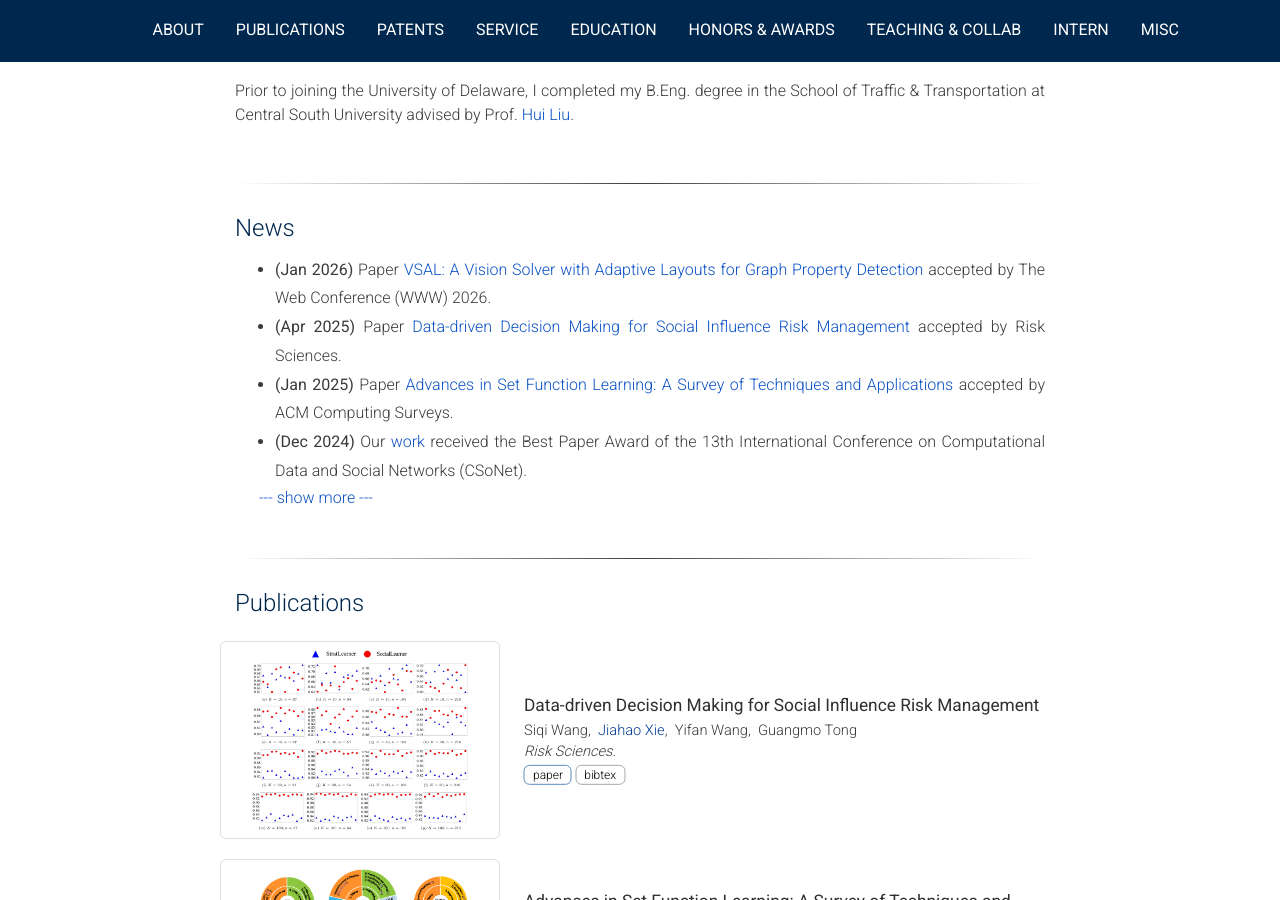
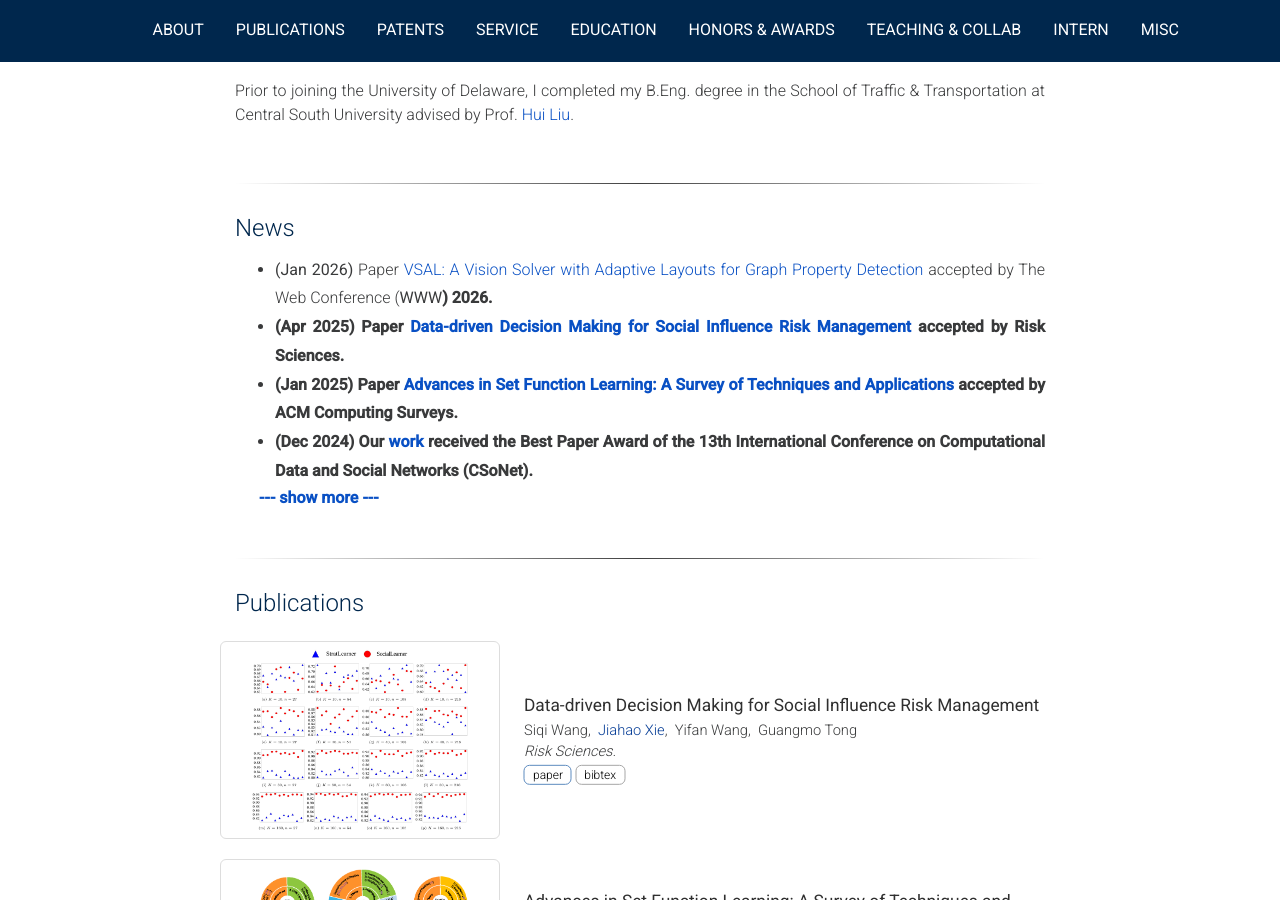
Before and after one commit to Jiahao-Xie-86/Jiahao-Xie-86.github.io, a Jekyll site: the page built from index.markdown, in a window 1280 px wide and 900 px high, scrolled down 498 px. Built offline with Jekyll 4.4.1, drawn with Linux system fonts in a browser that asks for light colours; nearby versions of some CDN libraries; a style sheet for code colours, icons or effects is not loaded.

```diff
--- a/_data/news.yaml
+++ b/_data/news.yaml
@@ -1,5 +1,5 @@
 recent:
- - <b>(Jan 2026)</b> Paper <a href=""> VSAL:&nbsp;A Vision Solver with Adaptive Layouts for Graph Property Detection </a> accepted by The Web Conference (WWW) 2026.
+ - <b>(Jan 2026)</b> Paper <a href=""> VSAL:&nbsp;A Vision Solver with Adaptive Layouts for Graph Property Detection </a> accepted by The Web Conference (<b>WWW<b>) 2026.
  - <b>(Apr 2025)</b> Paper <a href="https://www.sciencedirect.com/science/article/pii/S2950629825000098"> Data-driven Decision Making for Social Influence Risk Management </a> accepted by Risk Sciences.
  - <b>(Jan 2025)</b> Paper <a href="https://dl.acm.org/doi/10.1145/3715905"> Advances in Set Function Learning:&nbsp;A Survey of Techniques and Applications</a> accepted by ACM Computing Surveys.
  - <b>(Dec 2024)</b> Our <a href="https://link.springer.com/chapter/10.1007/978-981-96-6389-7_5" target="_blank">work</a> received the Best Paper Award of the 13th International Conference on Computational Data and Social Networks (CSoNet).
```
